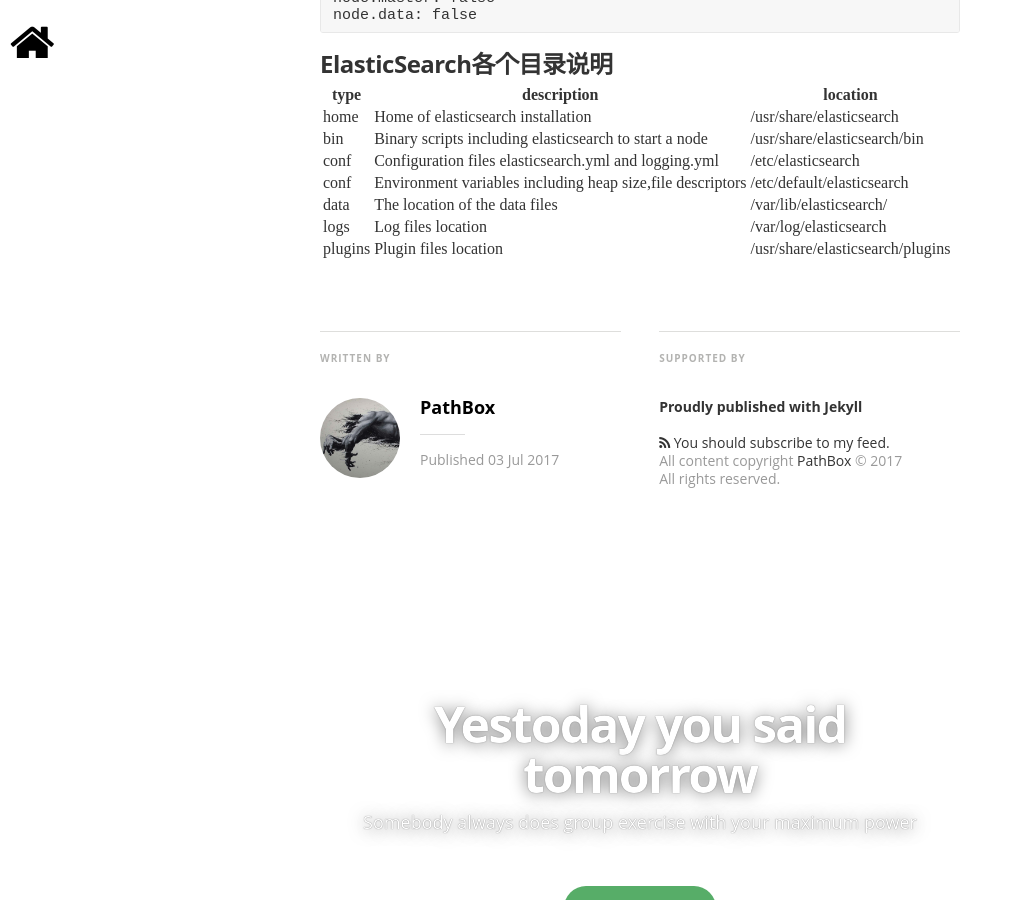
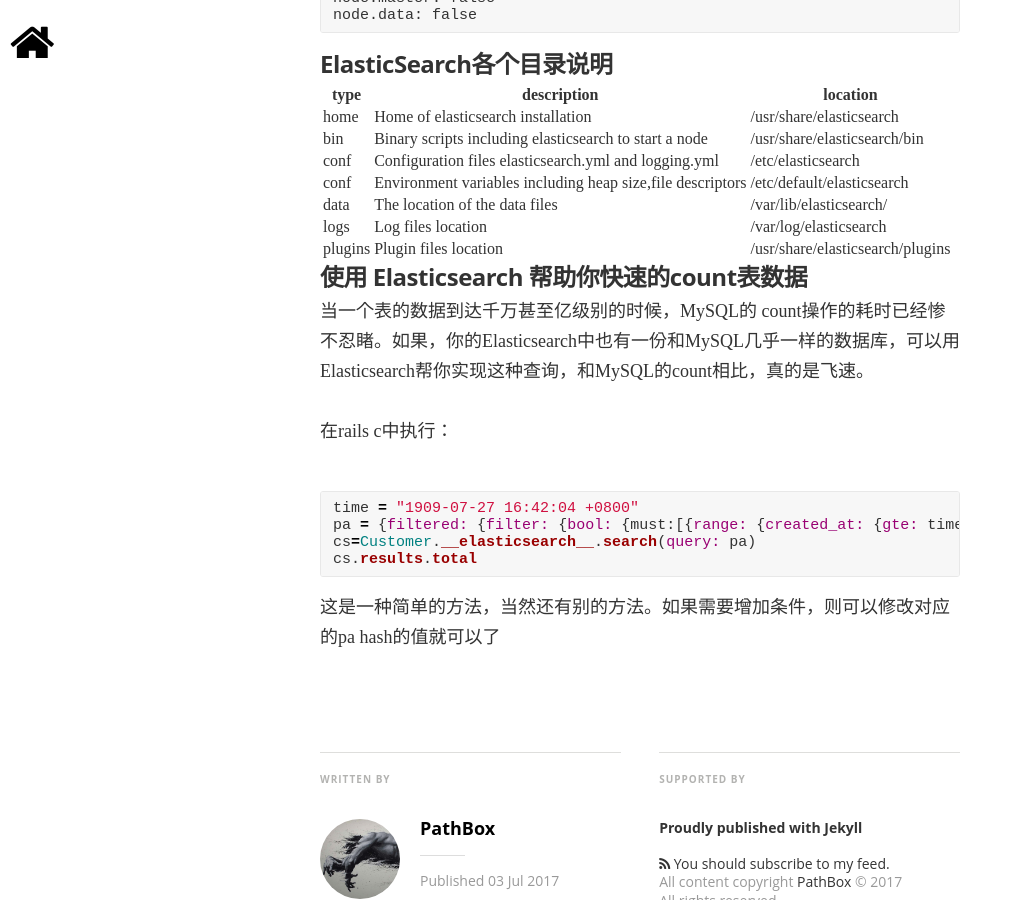
Before and after one commit to pathbox/pathbox.github.io, a Jekyll site: the page built from _posts/2017-07-03-work-summary-in-Udesk-six.md, in a window 1280 px wide and 900 px high, scrolled down 8566 px. Shown: the whole window, without its empty margins (0-1012 px from the left). Built offline with Jekyll 4.4.1, drawn with Linux system fonts in a browser that asks for light colours; nearby versions of some CDN libraries; some web fonts are replaced; comment, search, counter and statistics services are not loaded.

Commit message:
使用 Elasticsearch 帮助你快速的count表数据

````diff
--- a/_posts/2017-07-03-work-summary-in-Udesk-six.md
+++ b/_posts/2017-07-03-work-summary-in-Udesk-six.md
@@ -264,3 +264,16 @@ node.data: false
 |data	|The location of the data files	|/var/lib/elasticsearch/|
 |logs	|Log files location	|/var/log/elasticsearch|
 |plugins| Plugin files location	|/usr/share/elasticsearch/plugins|
+
+##### 使用 Elasticsearch 帮助你快速的count表数据
+当一个表的数据到达千万甚至亿级别的时候，MySQL的 count操作的耗时已经惨不忍睹。如果，你的Elasticsearch中也有一份和MySQL几乎一样的数据库，可以用Elasticsearch帮你实现这种查询，和MySQL的count相比，真的是飞速。
+
+在rails c中执行：
+
+```ruby
+time = "1909-07-27 16:42:04 +0800"
+pa = {filtered: {filter: {bool: {must:[{range: {created_at: {gte: time}}}]}}}}
+cs=Customer.__elasticsearch__.search(query: pa)
+cs.results.total
+```
+这是一种简单的方法，当然还有别的方法。如果需要增加条件，则可以修改对应的pa hash的值就可以了
````
